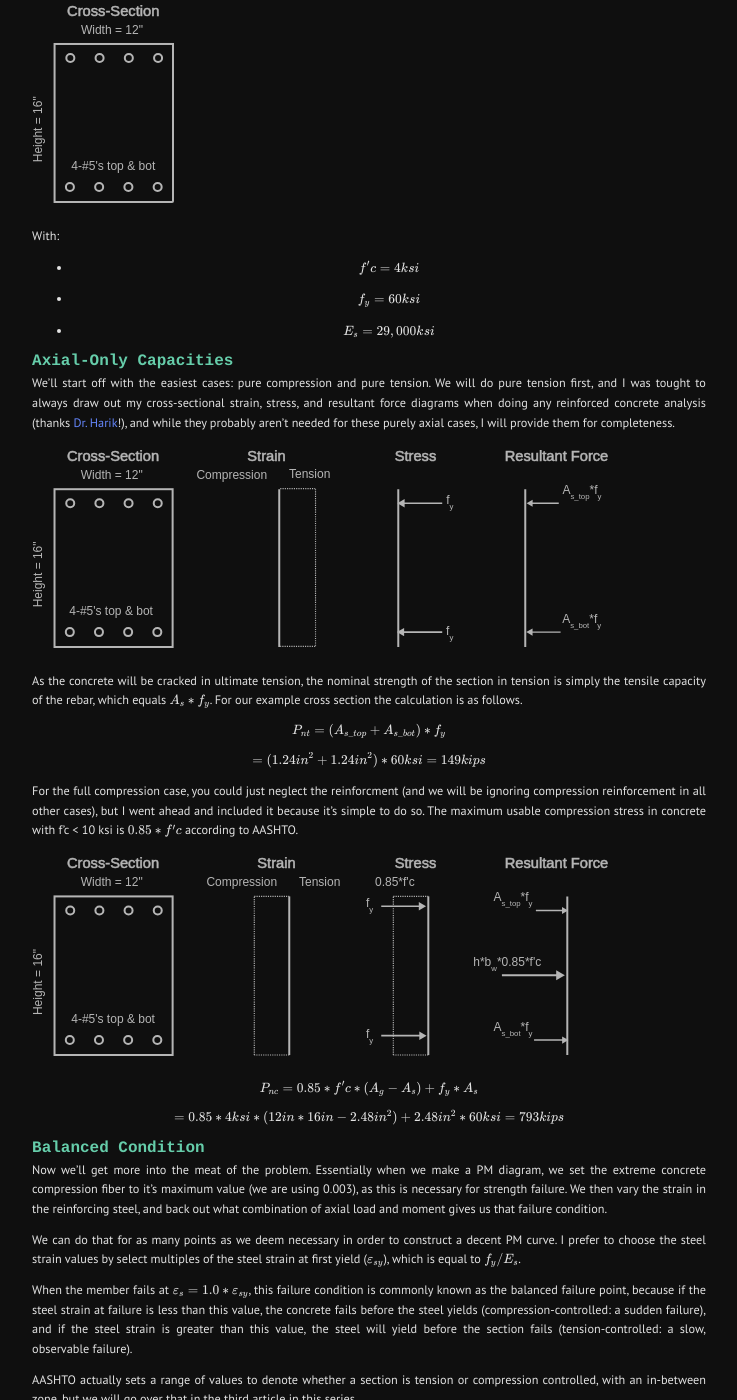
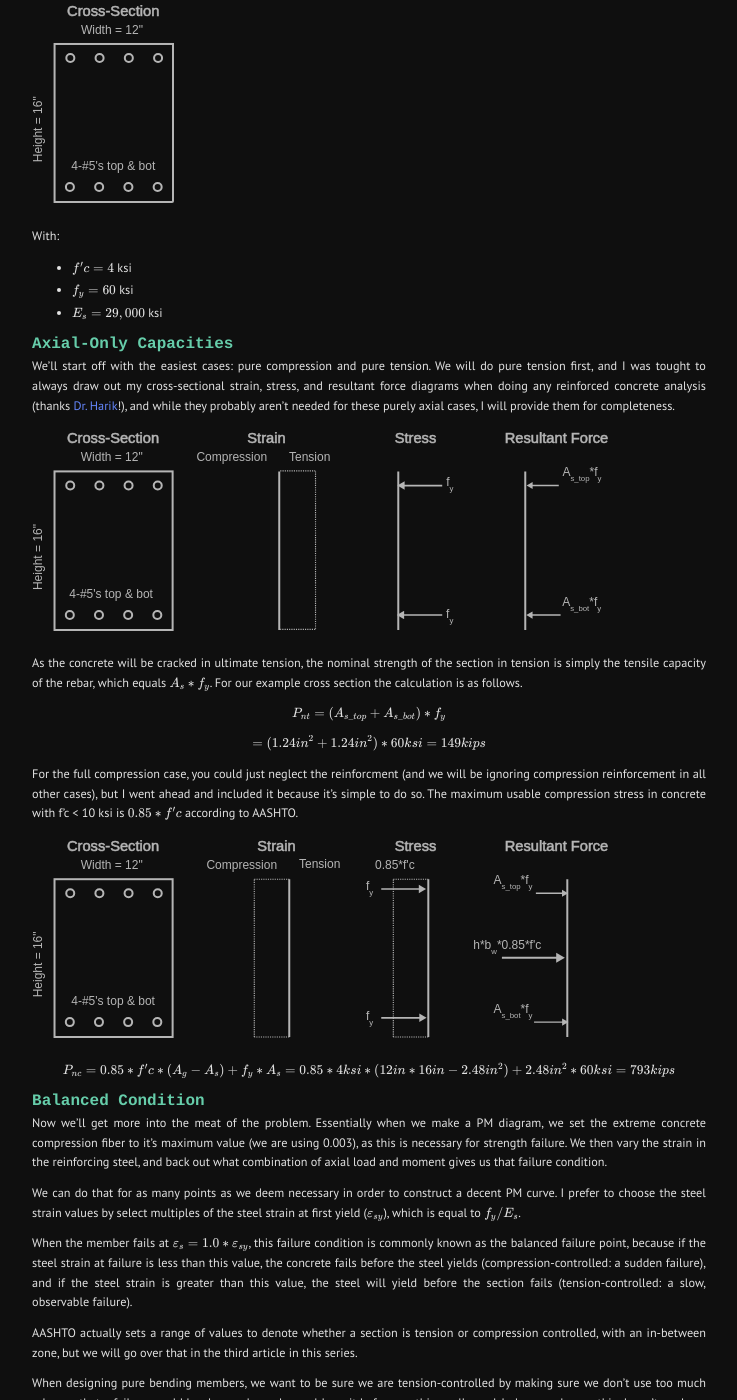
Before and after one commit to labeattie/testpreviewsite, a Jekyll site: the page built from _posts/2022-02-14-drilled-shaft-column-rectangular.md, in a window 1280 px wide and 1400 px high, scrolled down 1648 px. Shown: the whole window, without its empty margins (271-1008 px from the left). Built offline with Jekyll 4.4.1, drawn with Linux system fonts in a browser that asks for light colours.

```diff
--- a/_posts/2022-02-14-drilled-shaft-column-rectangular.md
+++ b/_posts/2022-02-14-drilled-shaft-column-rectangular.md
@@ -47,9 +47,9 @@ We will generate the math and equations needed both with generalized variables,
 ![x_sect](/testpreviewsite/assets/edd_pm/cross_section.svg)
 
 With:
-* $$f'c = 4 ksi$$
-* $$f_y = 60 ksi$$
-* $$E_s = 29,000 ksi$$
+* $$f'c = 4$$ ksi
+* $$f_y = 60$$ ksi
+* $$E_s = 29,000$$ ksi
 
 ## Axial-Only Capacities
 We'll start off with the easiest cases: pure compression and pure tension. We will do pure tension first, and I was tought to always draw out my cross-sectional strain, stress, and resultant force diagrams when doing any reinforced concrete analysis (thanks [Dr. Harik][harik]!), and while they probably aren't needed for these purely axial cases, I will provide them for completeness.
@@ -66,9 +66,8 @@ For the full compression case, you could just neglect the reinforcment (and we w
 
 ![compression](/testpreviewsite/assets/edd_pm/compression.svg)
 
-$$P_{nc} = 0.85*f'c*(A_g-A_s)+f_y*A_s$$
-
-$$= 0.85*4ksi*(12in*16in-2.48in^2)+2.48in^2*60ksi = 793kips$$
+$$P_{nc} = 0.85*f'c*(A_g-A_s)+f_y*A_s
+= 0.85*4ksi*(12in*16in-2.48in^2)+2.48in^2*60ksi = 793kips$$
 
 ## Balanced Condition
 Now we'll get more into the meat of the problem. Essentially when we make a PM diagram, we set the extreme concrete compression fiber to it's maximum value (we are using 0.003), as this is necessary for strength failure. We then vary the strain in the reinforcing steel, and back out what combination of axial load and moment gives us that failure condition.
```
